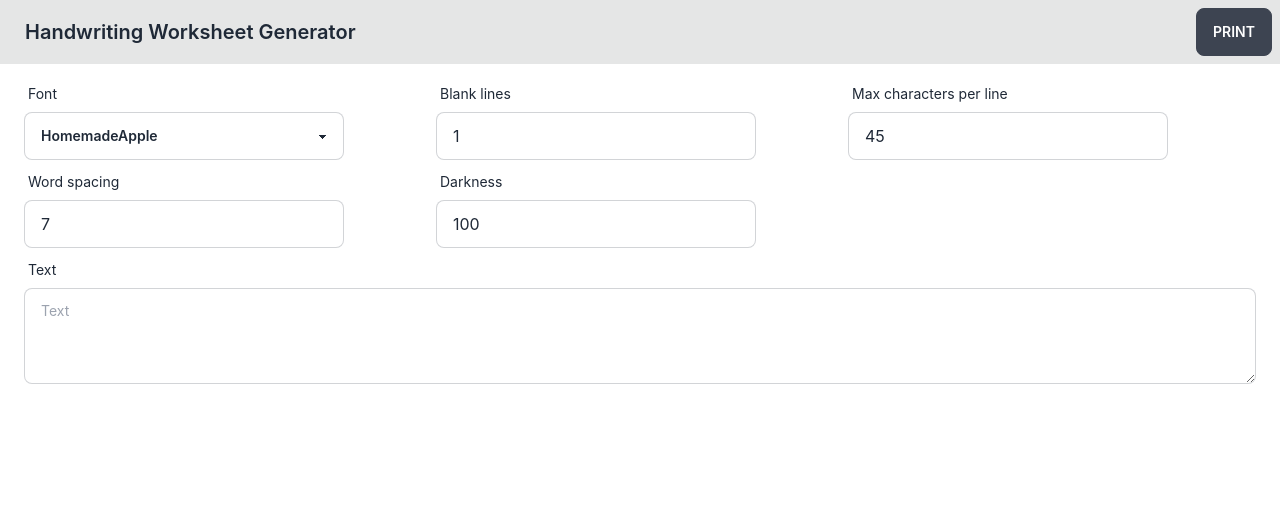
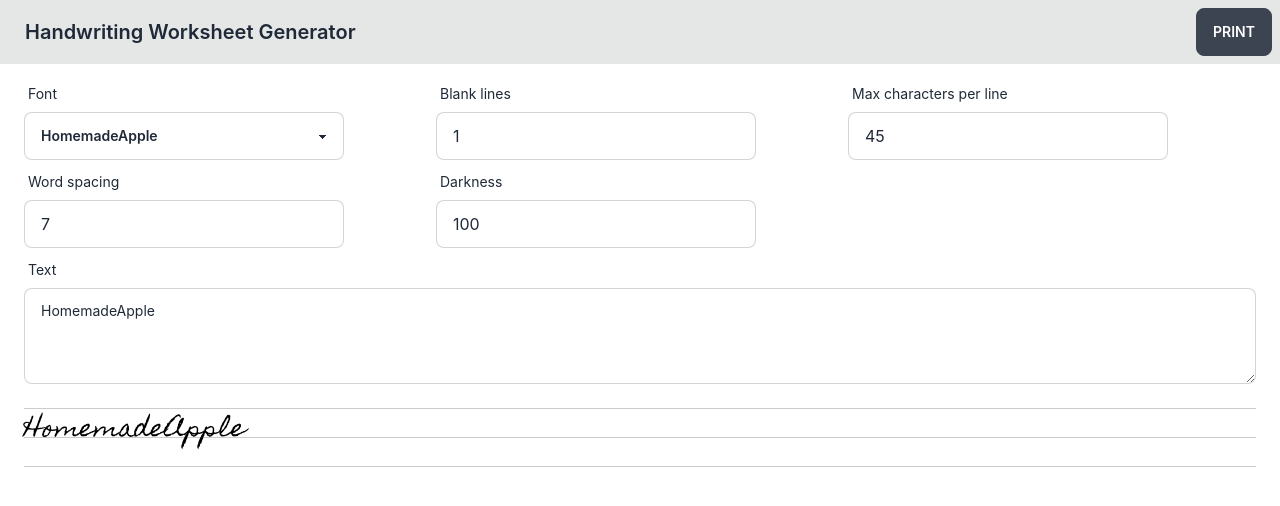
Before and after one commit to aaronshaf/handwriting-sheet-generator, a React (Vite) app: page / in a window 1280 px wide. Shown: the top 506 px of the page. Built offline with nearby package versions, Linux system fonts and the light colour scheme.

Commit message:
remember current font name

```diff
--- a/src/App.tsx
+++ b/src/App.tsx
@@ -62,8 +62,8 @@ const fonts: Font[] = [
 ];
 
 function App() {
-  const [text, setText] = useLocalStorage("text", "");
-  const [currentFont, setCurrentFont] = useState<Font>(fonts[0]);
+  const [currentFontFamily, setCurrentFontFamily] = useLocalStorage("text", "");
+  const [text, setText] = useLocalStorage("fontFamily", "HomemadeApple");
   const [blankLines, setBlankLines] = useLocalStorage<number>("blankLines", 1);
   const [maxCharacters, setMaxCharacters] = useLocalStorage<number>(
     "maxCharacters",
@@ -74,6 +74,8 @@ function App() {
     7
   );
   const [darkness, setDarkness] = useLocalStorage<number>("darkness", 100);
+
+  const currentFont = fonts.find((f) => f.fontFamily === currentFontFamily) || fonts[0];
 
   const lines = splitter(text || "", maxCharacters || 45);
 
@@ -101,12 +103,9 @@ function App() {
             </label>
             <select
               onChange={(event) => {
-                setCurrentFont(
-                  fonts.find(
-                    (font) => event.target.value === font.fontFamily
-                  ) || fonts[0]
-                );
+                setCurrentFontFamily(event.target.value);
               }}
+              defaultValue={currentFontFamily}
               className="select select-bordered"
             >
               {fonts.map((font) => {
```
